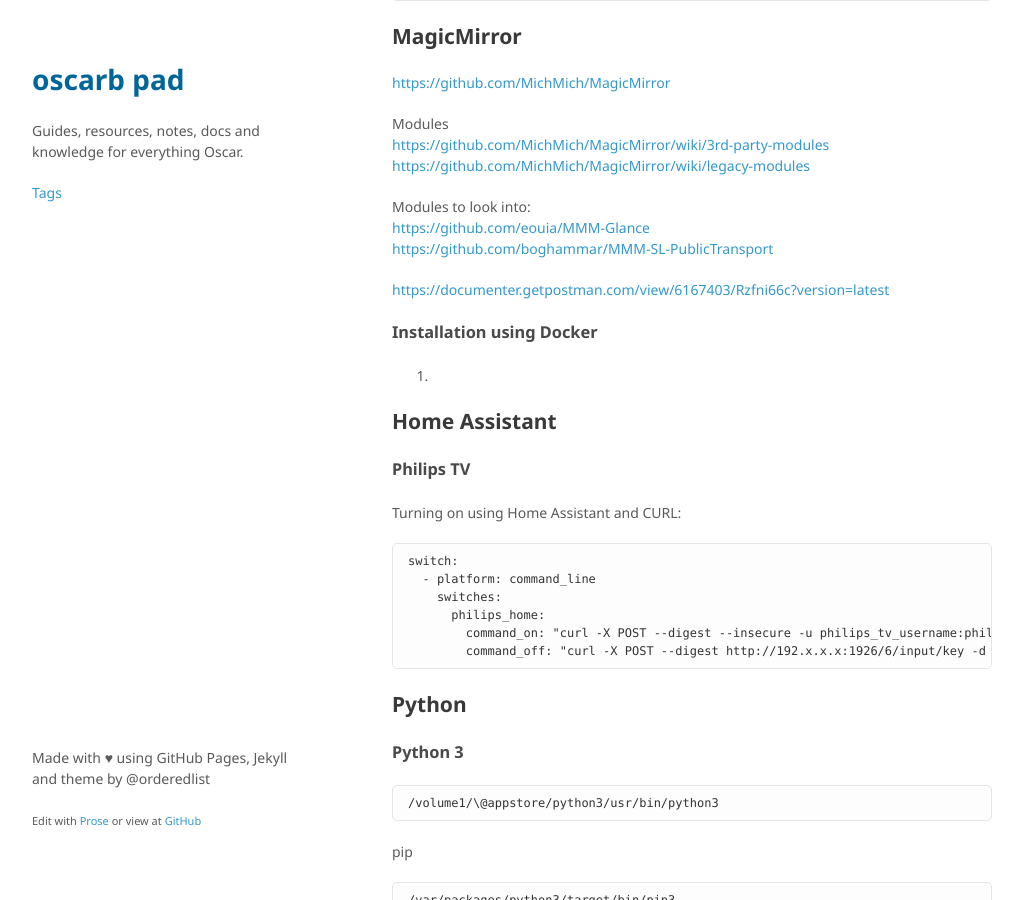
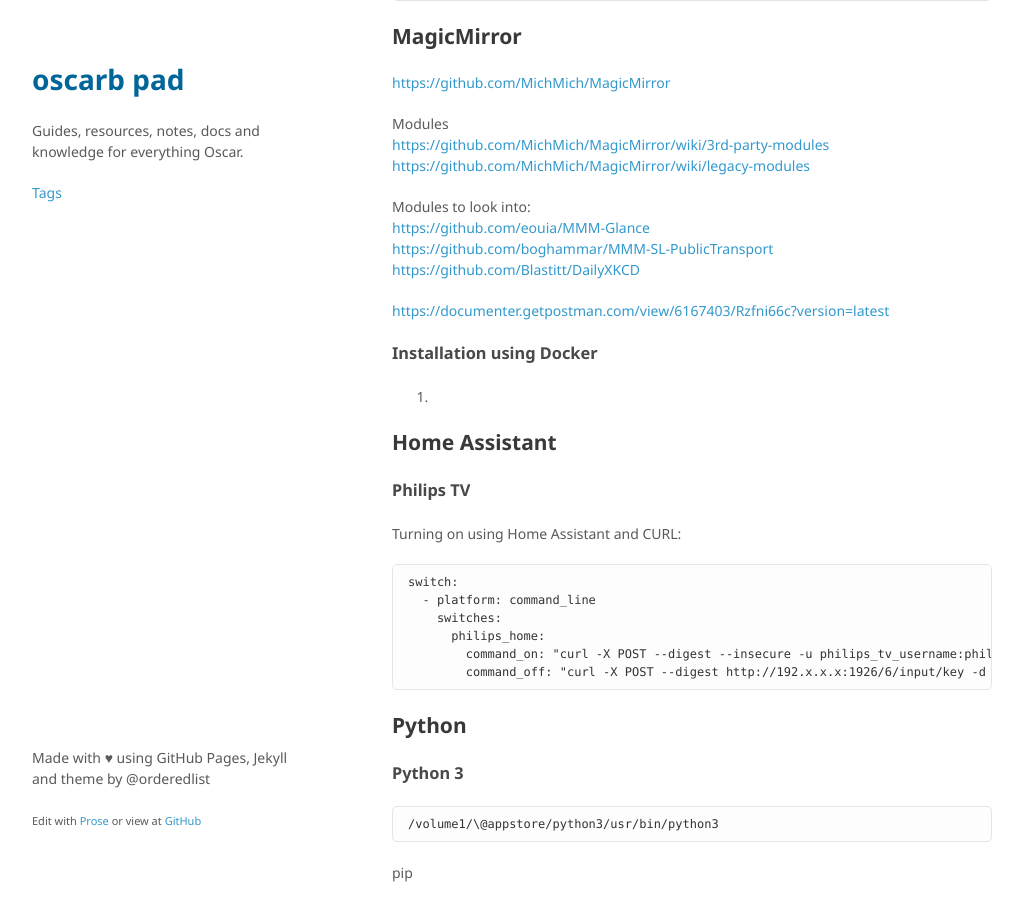
Before and after one commit to oscarb/pad, a Jekyll site: the page built from _docs/ds713.md, in a window 1280 px wide and 900 px high, scrolled down 4435 px. Shown: the whole window, without its empty margins (128-1151 px from the left). Built offline with Jekyll 4.4.1, drawn with Linux system fonts in a browser that asks for light colours; some web fonts are replaced; part of the change alters nothing that is shown.

Commit message:
Update ds713.md

```diff
--- a/_docs/ds713.md
+++ b/_docs/ds713.md
@@ -188,6 +188,7 @@ https://github.com/MichMich/MagicMirror/wiki/legacy-modules
 Modules to look into:
 https://github.com/eouia/MMM-Glance
 https://github.com/boghammar/MMM-SL-PublicTransport
+https://github.com/Blastitt/DailyXKCD
 
 
 https://documenter.getpostman.com/view/6167403/Rzfni66c?version=latest
```
